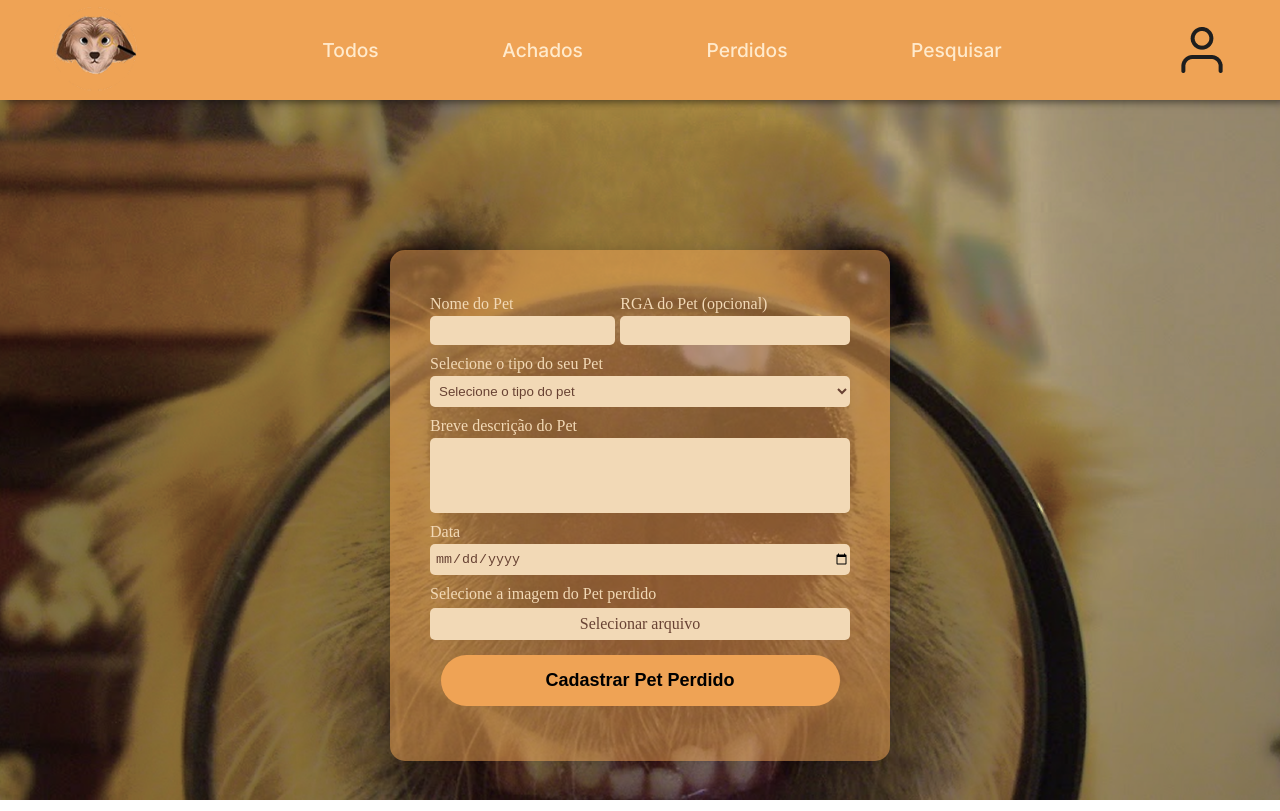
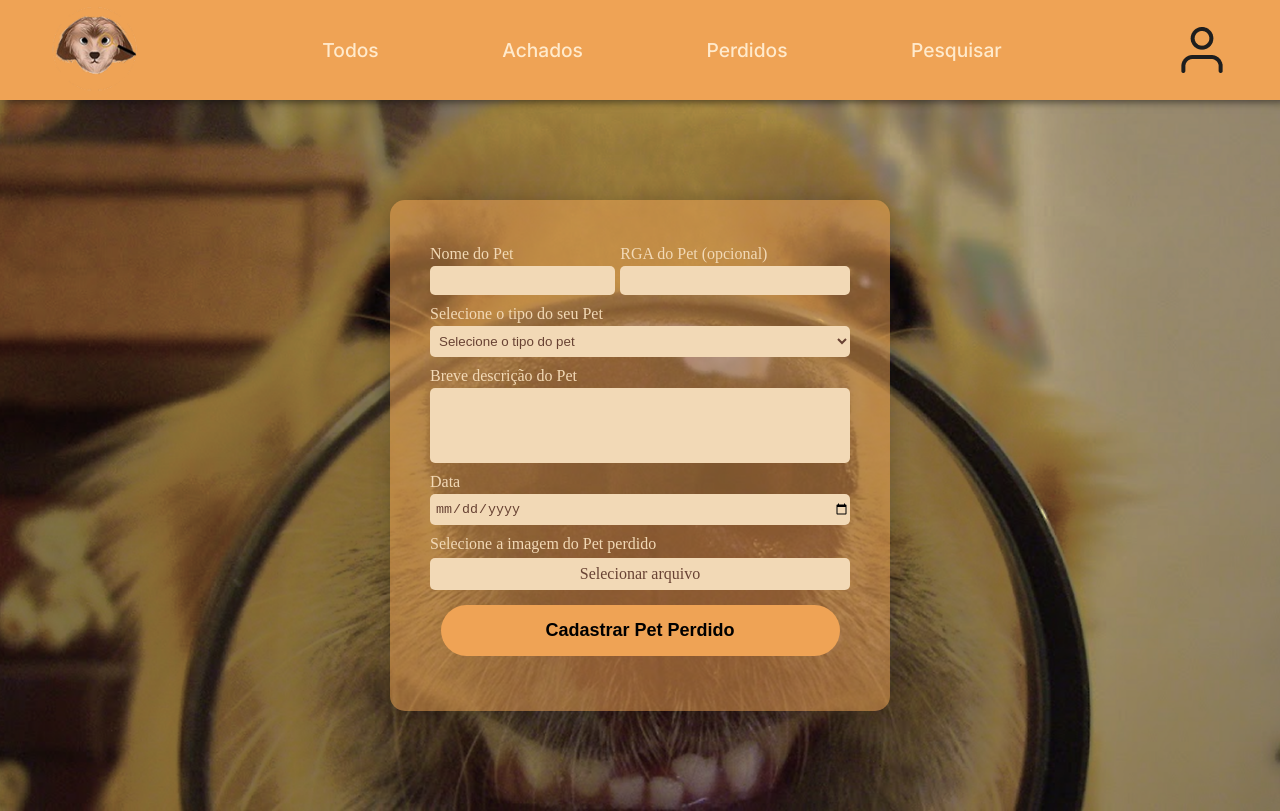
Before and after one commit to israelsouza/busca-pet, a React (Vite) app in the folder frontend/busca-pet/: page /posts/criar-post/pet-perdido in a window 1280 px wide. Built offline with nearby package versions, Linux system fonts and the light colour scheme; a web font is replaced by a local one.

Commit message:
feat: create obj with data, and style page

```diff
--- a/frontend/busca-pet/src/pages/PetPerdido.jsx
+++ b/frontend/busca-pet/src/pages/PetPerdido.jsx
@@ -99,6 +99,18 @@ function PetPerdido() {
 
         // Se todas as validações passarem, o formulário é considerado válido
         console.log("Formulário válido!");
+
+        const dados = {
+            nome: nomeRef.current.value,
+            rga: rgaRef.current.value,
+            tipoPet: tipoPetRef.current.value,
+            descricao: descricaoRef.current.value,
+            data: dataRef.current.value,
+            imagem: imagemRef.current.value
+        }
+
+        console.log(dados)
+
     }
 
     return (
--- a/frontend/busca-pet/src/pages/styles/PetPerdido.module.css
+++ b/frontend/busca-pet/src/pages/styles/PetPerdido.module.css
@@ -13,13 +13,14 @@
 }
 
 .pet_perdido__box {
-    margin-top: 150px;
+    margin-top: 100px;
     background-color: rgba(239, 163, 85, 0.5);
     padding: 40px;
     border-radius: 15px;
     box-shadow: 0 0 20px rgba(0, 0, 0, 0.2);
     max-width: 500px;
     width: 90%;
+    margin-bottom: 100px;
 }
 
 .pet_perdido__input {
```
